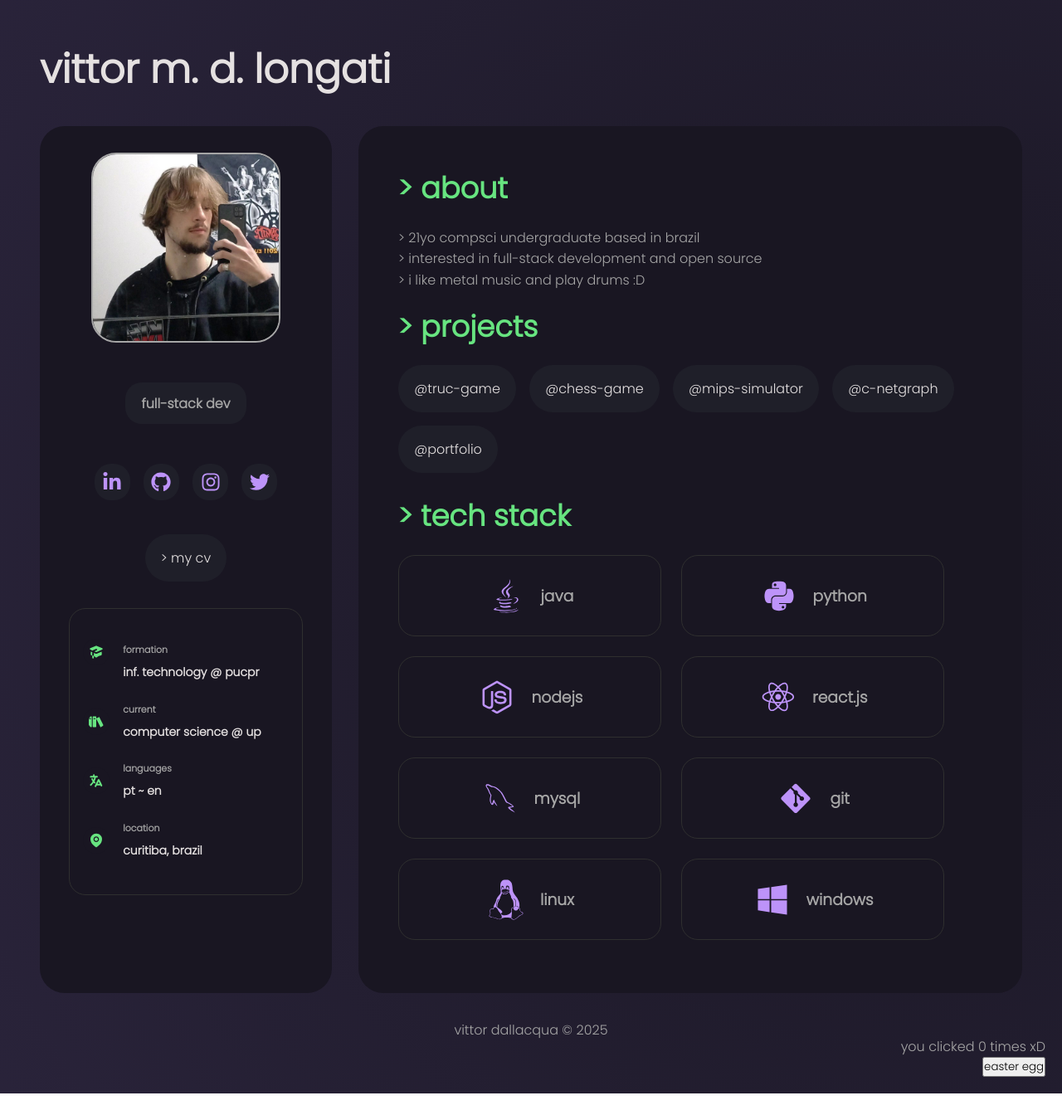
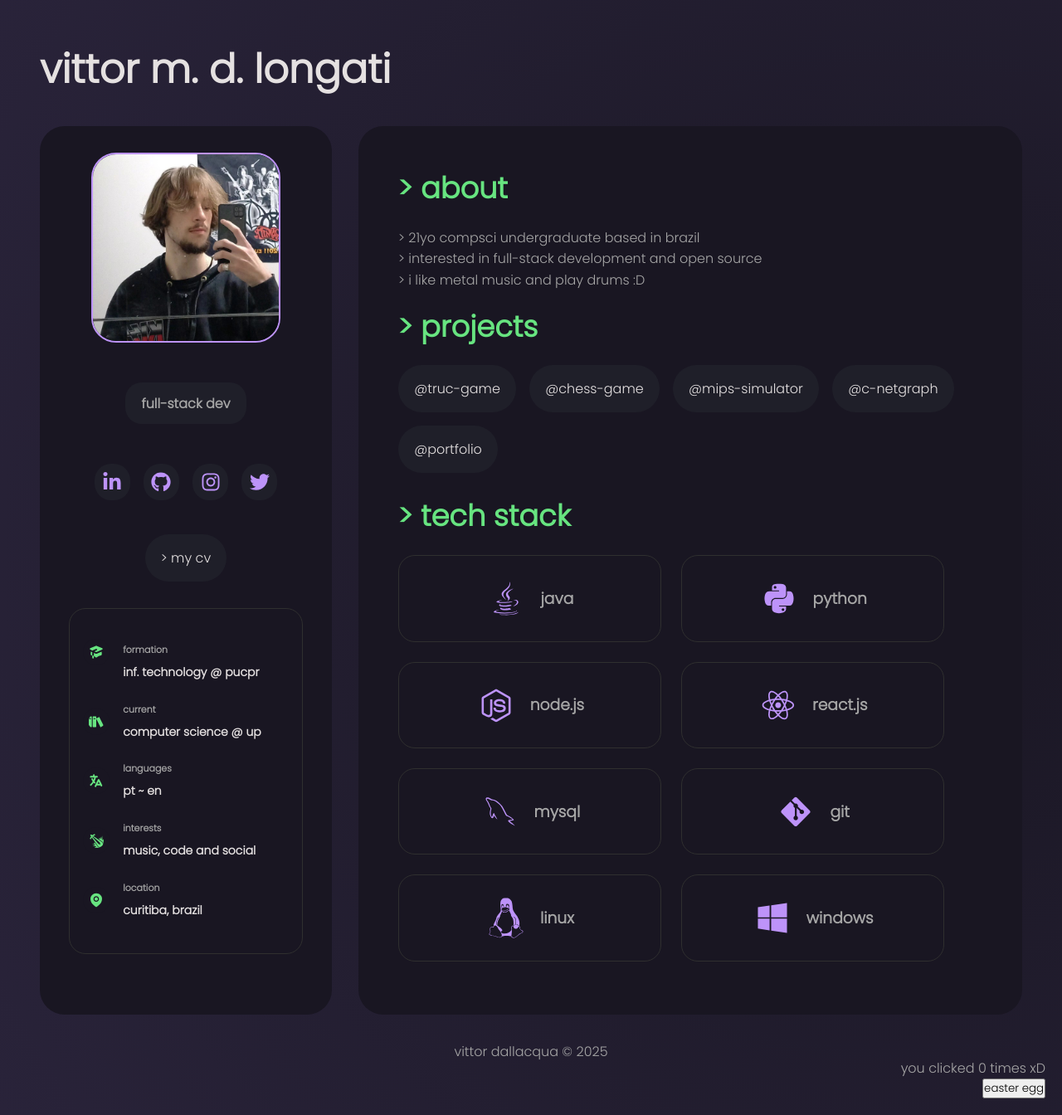
Before and after one commit to xyz2094/xyz2094.github.io, a React (Vite) app: page / in a window 1280 px wide. Shown: the whole page at 83% size. Before the commit the page ends 1318 px from the top, so only its background shows below. Built offline with nearby package versions, Linux system fonts and the light colour scheme.

Commit message:
updated the visual look

```diff
--- a/src/components/InformationContainer.jsx
+++ b/src/components/InformationContainer.jsx
@@ -1,6 +1,7 @@
 import { AiFillEnvironment } from 'react-icons/ai'
 import { HiAcademicCap, HiTranslate } from 'react-icons/hi'
 import { ImBooks } from 'react-icons/im'
+import { GiPointySword } from "react-icons/gi";
 
 import '../styles/components/informationcontainer.sass'
 
@@ -29,6 +30,13 @@ const InformationContainer = () => {
       </div>
     </div>
     <div className='info-card'>
+      <GiPointySword id='sword-icon' />
+      <div>
+        <h3>interests</h3>
+        <p>music, code and social</p>
+      </div>
+    </div>
+    <div className='info-card'>
       <AiFillEnvironment id='pin-icon' />
       <div>
         <h3>location</h3>
--- a/src/components/TechnologiesContainer.jsx
+++ b/src/components/TechnologiesContainer.jsx
@@ -6,7 +6,7 @@ import '../styles/components/technologiescontainer.sass'
 const technologies = [
   { id: "java", name: 'java', icon: <DiJava /> },
   { id: "python", name: 'python', icon: <DiPython /> },
-  { id: "nodejs", name: 'nodejs', icon: <DiNodejsSmall /> },
+  { id: "nodejs", name: 'node.js', icon: <DiNodejsSmall /> },
   { id: "react", name: 'react.js', icon: <DiReact /> },
   { id: "mysql", name: 'mysql', icon: <DiMysql /> },
   { id: "git", name: 'git', icon: <DiGit /> },
--- a/src/styles/components/informationcontainer.sass
+++ b/src/styles/components/informationcontainer.sass
@@ -48,3 +48,5 @@
     color: variables.$text-color
   #case-icon
     color: variables.$text-color
+  #sword-icon
+    color: variables.$text-color
--- a/src/styles/components/sidebar.sass
+++ b/src/styles/components/sidebar.sass
@@ -15,7 +15,7 @@
   img
     max-width: 65%
     border-radius: variables.$container-border-radius
-    border: 2px solid variables.$text-color-secondary
+    border: 2px solid #BD93F9
     position: flex
     padding: 1rem 1
 
--- a/src/styles/components/technologiescontainer.sass
+++ b/src/styles/components/technologiescontainer.sass
@@ -12,7 +12,7 @@
     .technology-card
       @include mixins.center
       gap: 1rem
-      padding: 1rem
+      padding: 1.2rem
       border: 0.5px solid variables.$text-color-secondary
       border-color: #2f2f2f
       border-radius: variables.$card-border-radius
```
